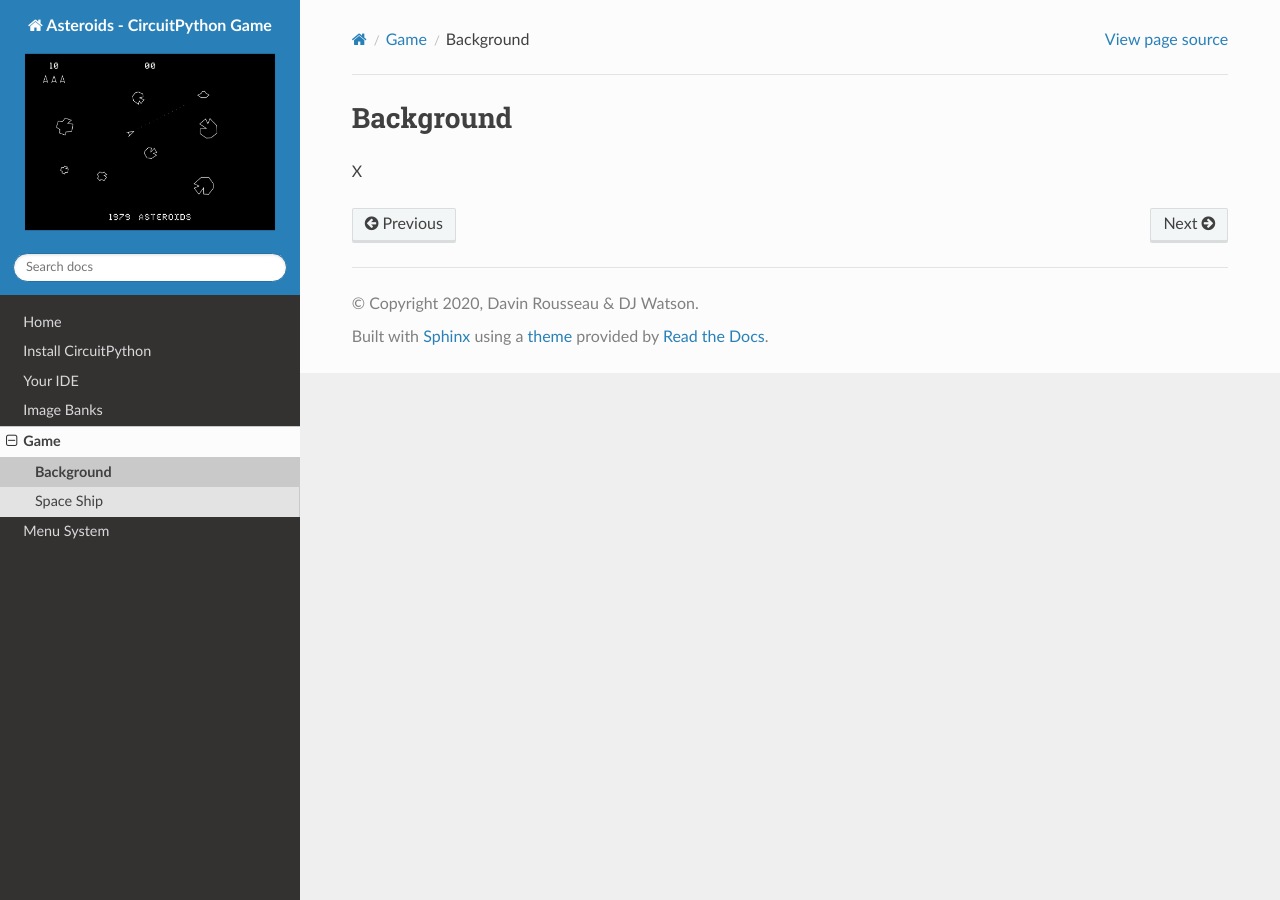
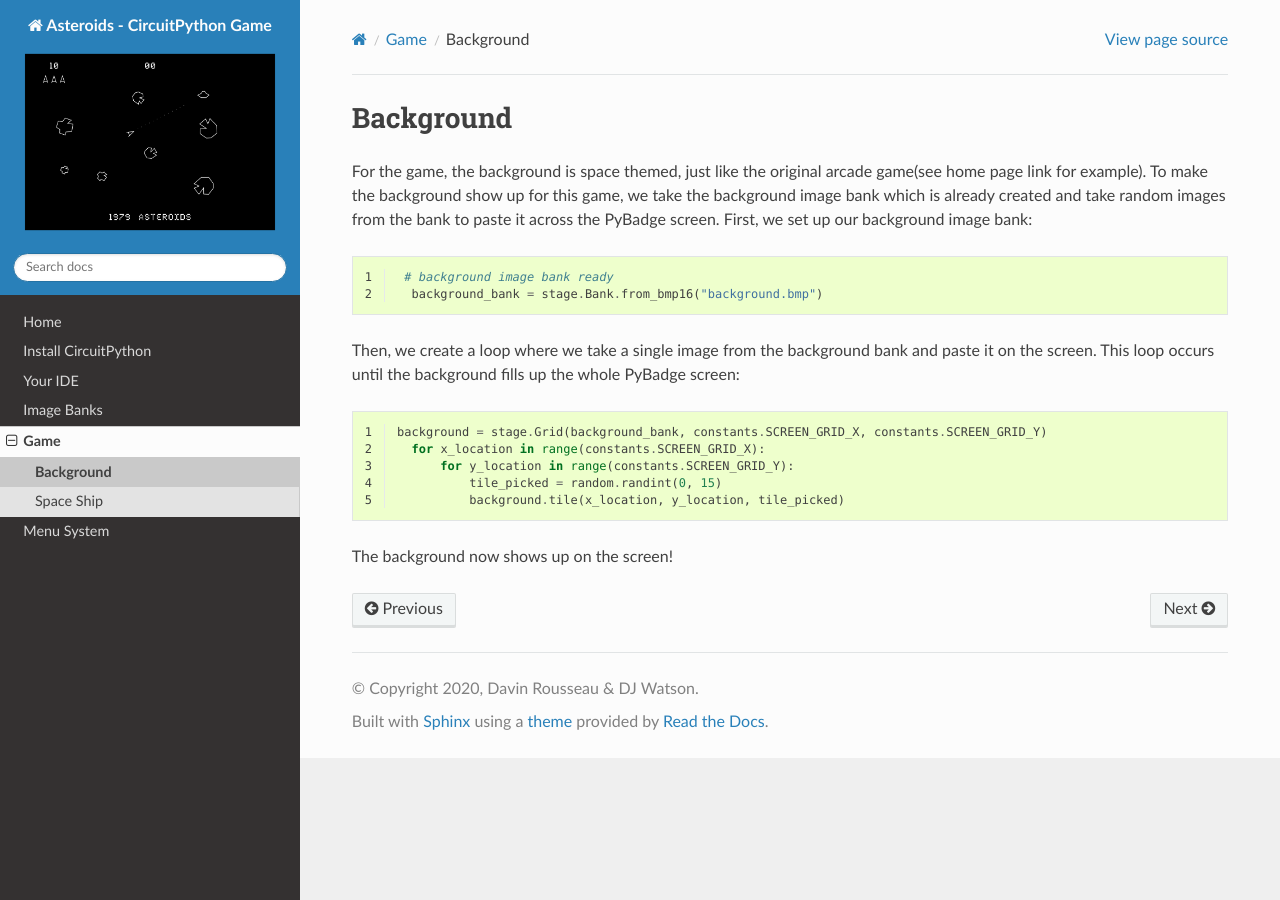
Before and after one commit to Davin-Rousseau/ICS3U-2019-Group6, a Sphinx documentation site: the page built from docs/game/background.rst, in a window 1280 px wide. Built offline with Sphinx 7.4.7 and the Read the Docs theme 2.0.0, drawn with Linux system fonts in a browser that asks for light colours.

Commit message:
Update background.rst

```diff
--- a/docs/game/background.rst
+++ b/docs/game/background.rst
@@ -3,4 +3,23 @@
 Background
 ==========
 
-X
+For the game, the background is space themed, just like the original arcade game(see home page link for example). To make the background show up for this game, we take the background image bank which is already created and take random images from the bank to paste it across the PyBadge screen. First, we set up our background image bank:
+
+.. code-block:: python
+  :linenos:
+
+   # background image bank ready
+    background_bank = stage.Bank.from_bmp16("background.bmp")
+
+Then, we create a loop where we take a single image from the background bank and paste it on the screen. This loop occurs until the background fills up the whole PyBadge screen:
+
+.. code-block:: python
+  :linenos:
+
+  background = stage.Grid(background_bank, constants.SCREEN_GRID_X, constants.SCREEN_GRID_Y)
+    for x_location in range(constants.SCREEN_GRID_X):
+        for y_location in range(constants.SCREEN_GRID_Y):
+            tile_picked = random.randint(0, 15)
+            background.tile(x_location, y_location, tile_picked)
+
+The background now shows up on the screen!
```
